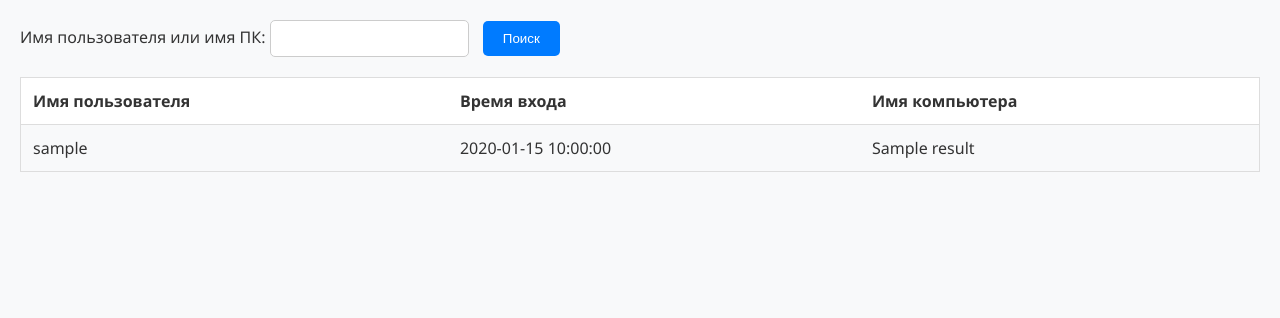
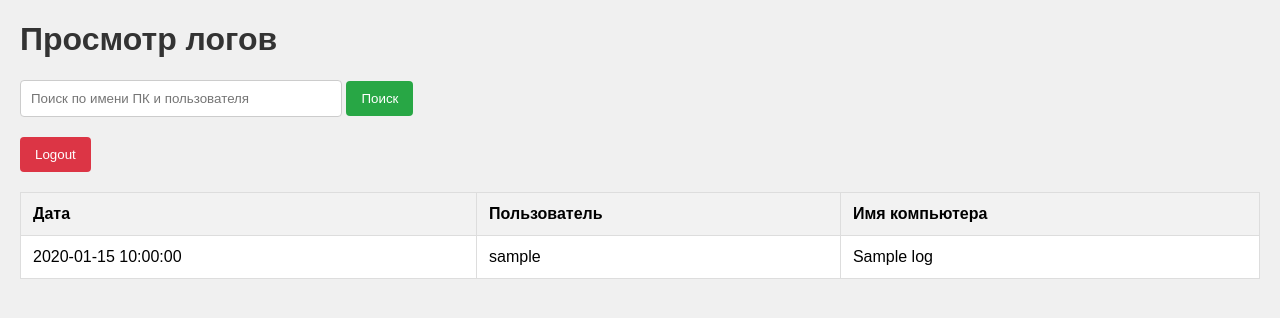
Before and after one commit to Riv33R/Logon, a Flask app: template templates/index.html in a window 1280 px wide. Shown: the top 318 px of the page. Run offline with Flask 3, Linux system fonts and the light colour scheme; the template is opened without the code that fills it: most values are stand-ins (such as "Sample title", 1, 10 or a date in 2020).

Commit message:
modified:   app.py 	deleted:    static/style.css 	modified:   templates/index.html 	new file:   templates/login.html

```diff
--- a/app.py
+++ b/app.py
@@ -1,38 +1,149 @@
 from datetime import datetime
-from flask import Flask, render_template, request
+
+from flask import Flask, render_template, request, redirect, url_for
+
+from flask_login import LoginManager, UserMixin, login_user, login_required, logout_user, current_user
+
+from flask_wtf import FlaskForm
+
+from wtforms import StringField, PasswordField, SubmitField
+
+from wtforms.validators import DataRequired
+
 import csv
+
 
 app = Flask(__name__)
 
+app.secret_key = 'your_secret_key'
+
+
+login_manager = LoginManager()
+
+login_manager.init_app(app)
+
+login_manager.login_view = 'login'
+
+
+class User(UserMixin):
+
+    def __init__(self, id):
+
+        self.id = id
+
+
+@login_manager.user_loader
+
+def load_user(user_id):
+
+    return User(user_id)
+
+
+class LoginForm(FlaskForm):
+
+    username = StringField('Username', validators=[DataRequired()])
+
+    password = PasswordField('Password', validators=[DataRequired()])
+
+    submit = SubmitField('Login')
+
+
 def read_csv_data(filepath, search_term):
+
     results = []
+
     try:
+
         with open(filepath, newline='', encoding='utf-8') as csvfile:
+
             reader = csv.DictReader(csvfile)
+
             for row in reader:
+
                 if search_term.lower() in row.get('UserName', '').lower() or search_term.lower() in row.get('ComputerName', '').lower():
-                    # Преобразование строки LogonTime в объект datetime
-                    row['LogonTime'] = datetime.strptime(row['LogonTime'], '%y-%m-%d %H:%M')
+
+                    # Convert LogonTime string to datetime object
+
+                    logon_time = datetime.strptime(row['LogonTime'], '%y-%m-%d %H:%M')
+
+                    # Format the datetime object to the desired format
+
+                    row['LogonTime'] = logon_time.strftime('%d.%m.%Y %H:%M')
+
                     results.append(row)
-            # Сортировка результатов по объектам datetime в LogonTime
-            results.sort(key=lambda x: x['LogonTime'], reverse=True)
+
+            # Sort results by datetime objects in LogonTime
+
+            results.sort(key=lambda x: datetime.strptime(x['LogonTime'], '%d.%m.%Y %H:%M'), reverse=True)
+
     except FileNotFoundError:
+
         results = [{'Error': 'File not found or cannot be accessed'}]
+
     except ValueError as e:
-        print(f"Ошибка при преобразовании даты и времени: {e}")
-        # Вы можете решить, что делать в случае ошибки преобразования
+
+        print(f"Error converting date and time: {e}")
+
     return results
 
 
+@app.route('/login', methods=['GET', 'POST'])
+
+def login():
+
+    form = LoginForm()
+
+    if form.validate_on_submit():
+
+        username = form.username.data
+
+        password = form.password.data
+
+        # Replace with actual user validation
+
+        if username == 'admin' and password == 'School12023+':
+
+            user = User(username)
+
+            login_user(user)
+
+            return redirect(url_for('index'))
+
+    return render_template('login.html', form=form)
+
+
+@app.route('/logout', methods=['POST'])
+
+@login_required
+
+def logout():
+
+    logout_user()
+
+    return redirect(url_for('login'))
+
+
 @app.route('/', methods=['GET', 'POST'])
+
+@login_required
+
 def index():
+
+    results = []
+
     if request.method == 'POST':
+
         username_or_pcname = request.form['search']
-        # Замените следующий путь на путь к вашему файлу
-        filepath = '\\\\srv-ad.dnestrschool1.online\\share\\Logonlogs\\UserLogons.csv'
+
+        # Replace the following path with the path to your file
+
+        filepath = '/mnt/share/UserLogons.csv'
+
         results = read_csv_data(filepath, username_or_pcname)
-        return render_template("index.html", results=results)
-    return render_template("index.html")
+
+    return render_template("index.html", results=results)
+
 
 if __name__ == '__main__':
+
     app.run(host='0.0.0.0', port=5000, debug=True)
--- a/static/style.css
+++ /dev/null
@@ -1,57 +0,0 @@
-body {
-    font-family: 'Segoe UI', Tahoma, Geneva, Verdana, sans-serif;
-    background-color: #f8f9fa;
-    margin: 0;
-    padding: 20px;
-    color: #333;
-}
-
-table {
-    border-collapse: collapse;
-    width: 100%;
-    margin-top: 20px;
-    border: 1px solid #ddd;
-}
-
-th, td {
-    text-align: left;
-    padding: 12px;
-    border-bottom: 1px solid #ddd;
-}
-
-th {
-    background-color: #ffffff;
-    color: #333;
-}
-
-tr:nth-child(even) {
-    background-color: #f2f2f2;
-}
-
-tr:hover {
-    background-color: #ddd;
-}
-
-form {
-    margin-bottom: 20px;
-}
-
-input[type="text"] {
-    padding: 10px;
-    margin-right: 10px;
-    border: 1px solid #ccc;
-    border-radius: 5px;
-}
-
-input[type="submit"] {
-    padding: 10px 20px;
-    background-color: #007bff;
-    border: none;
-    color: white;
-    border-radius: 5px;
-    cursor: pointer;
-}
-
-input[type="submit"]:hover {
-    background-color: #0056b3;
-}
--- a/templates/index.html
+++ b/templates/index.html
@@ -1,43 +1,197 @@
 <!DOCTYPE html>
-<html lang="ru">
+
+<html lang="en">
 
 <head>
+
     <meta charset="UTF-8">
-    <meta name="viewport" content="width=device-width, initial-scale=1.0">
-    <title>Поиск логов входа</title>
-    <link rel="stylesheet" type="text/css" href="{{ url_for('static', filename='style.css') }}">
+
+    <title>Просмотр логов</title>
+
+    <style>
+
+        body {
+
+            font-family: Arial, sans-serif;
+
+            margin: 20px;
+
+            background-color: #f0f0f0;
+
+        }
+
+        h1 {
+
+            color: #333;
+
+        }
+
+        form {
+
+            margin-bottom: 20px;
+
+        }
+
+        input[type="text"] {
+
+            padding: 10px;
+
+            width: 300px;
+
+            border: 1px solid #ccc;
+
+            border-radius: 4px;
+
+        }
+
+        button {
+
+            padding: 10px 15px;
+
+            background-color: #28a745;
+
+            color: white;
+
+            border: none;
+
+            border-radius: 4px;
+
+            cursor: pointer;
+
+        }
+
+        button:hover {
+
+            background-color: #218838;
+
+        }
+
+        table {
+
+            width: 100%;
+
+            border-collapse: collapse;
+
+            background-color: white;
+
+        }
+
+        table, th, td {
+
+            border: 1px solid #ddd;
+
+        }
+
+        th, td {
+
+            padding: 12px;
+
+            text-align: left;
+
+        }
+
+        th {
+
+            background-color: #f2f2f2;
+
+        }
+
+        tr:hover {
+
+            background-color: #f1f1f1;
+
+        }
+
+        .logout-button {
+
+            padding: 10px 15px;
+
+            background-color: #dc3545;
+
+            color: white;
+
+            border: none;
+
+            border-radius: 4px;
+
+            cursor: pointer;
+
+        }
+
+        .logout-button:hover {
+
+            background-color: #c82333;
+
+        }
+
+    </style>
+
 </head>
 
 <body>
-    <div class="container">
-        <form method="post" class="search-form">
-            <label for="search">Имя пользователя или имя ПК:</label>
-            <input type="text" id="search" name="search" required>
-            <input type="submit" value="Поиск">
+
+    <h1>Просмотр логов</h1>
+
+    <form method="POST" action="/">
+
+        <input type="text" name="search" placeholder="Поиск по имени ПК и пользователя">
+
+        <button type="submit">Поиск</button>
+
     </form>
+
+
+    <form method="POST" action="/logout">
+
+        <button type="submit" class="logout-button">Logout</button>
+
+    </form>
+
+
     {% if results %}
+
         <table>
+
             <thead>
+
                 <tr>
-                    <th>Имя пользователя</th>
-                    <th>Время входа</th>
+
+                    <th>Дата</th>
+
+                    <th>Пользователь</th>
+
                     <th>Имя компьютера</th>
+
                 </tr>
+
             </thead>
+
             <tbody>
-                {% for result in results %}
+
+                {% for log in results %}
+
                     <tr>
-                    <td>{{ result.get('UserName', 'Не указано') }}</td>
-                    <td>{{ result.get('LogonTime', 'Не указано') }}</td>
-                    <td>{{ result.get('ComputerName', 'Не указано') }}</td>
+
+                        <td>{{ log['LogonTime'] }}</td>
+
+                        <td>{{ log['UserName'] }}</td>
+
+                        <td>{{ log['ComputerName'] }}</td>
+
                     </tr>
+
                 {% endfor %}
+
             </tbody>
+
         </table>
+
     {% else %}
-        <p>Введите имя пользователя или имя ПК для поиска.</p>
+
+        <p>Результатов не найдено</p>
+
     {% endif %}
-    </div>
+
 </body>
 
 </html>
```
Also changed, not shown: templates/login.html (added, +115 -0 lines), 1 other file. Lines whose indentation alone changed are shown as unchanged.
